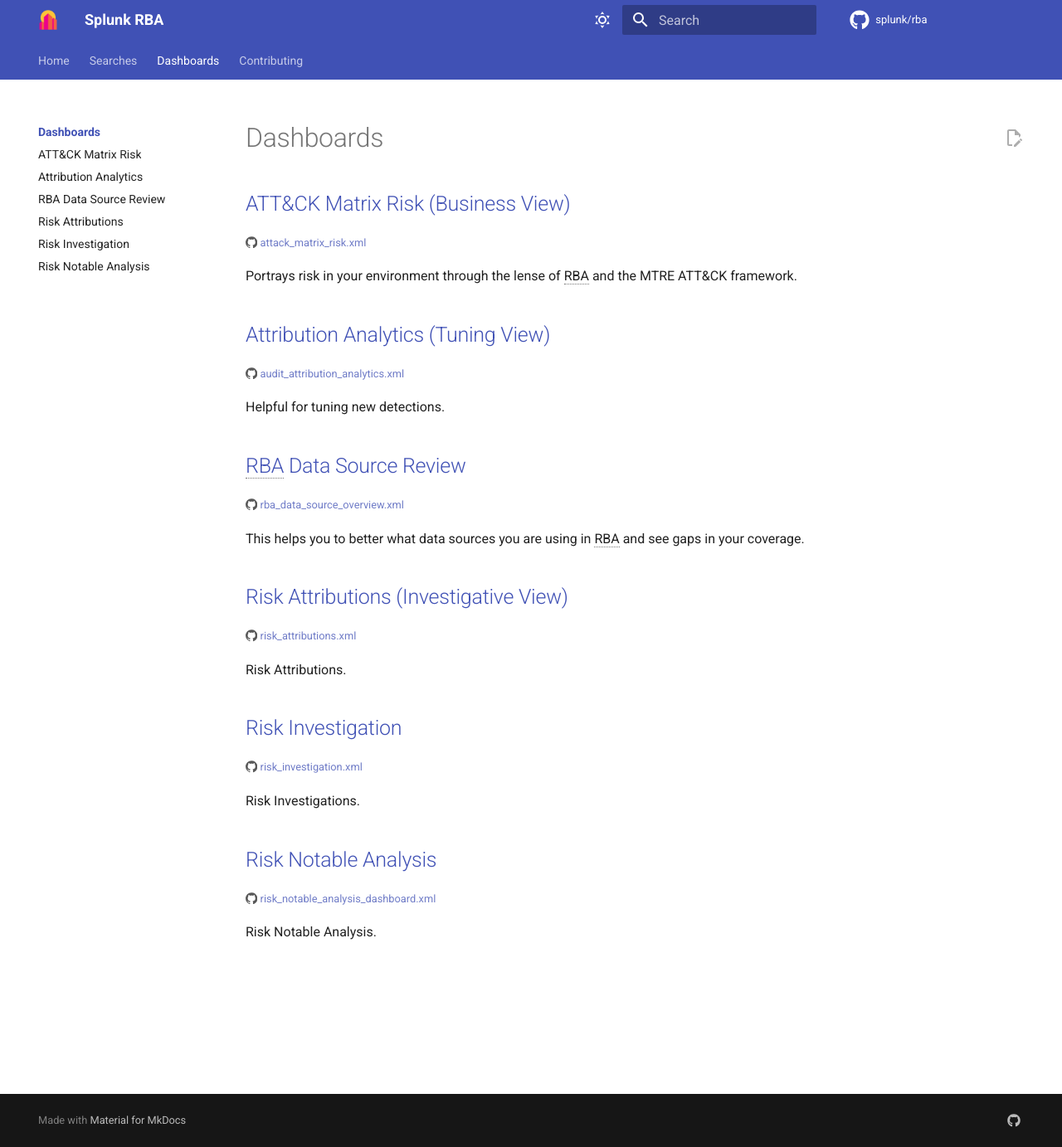
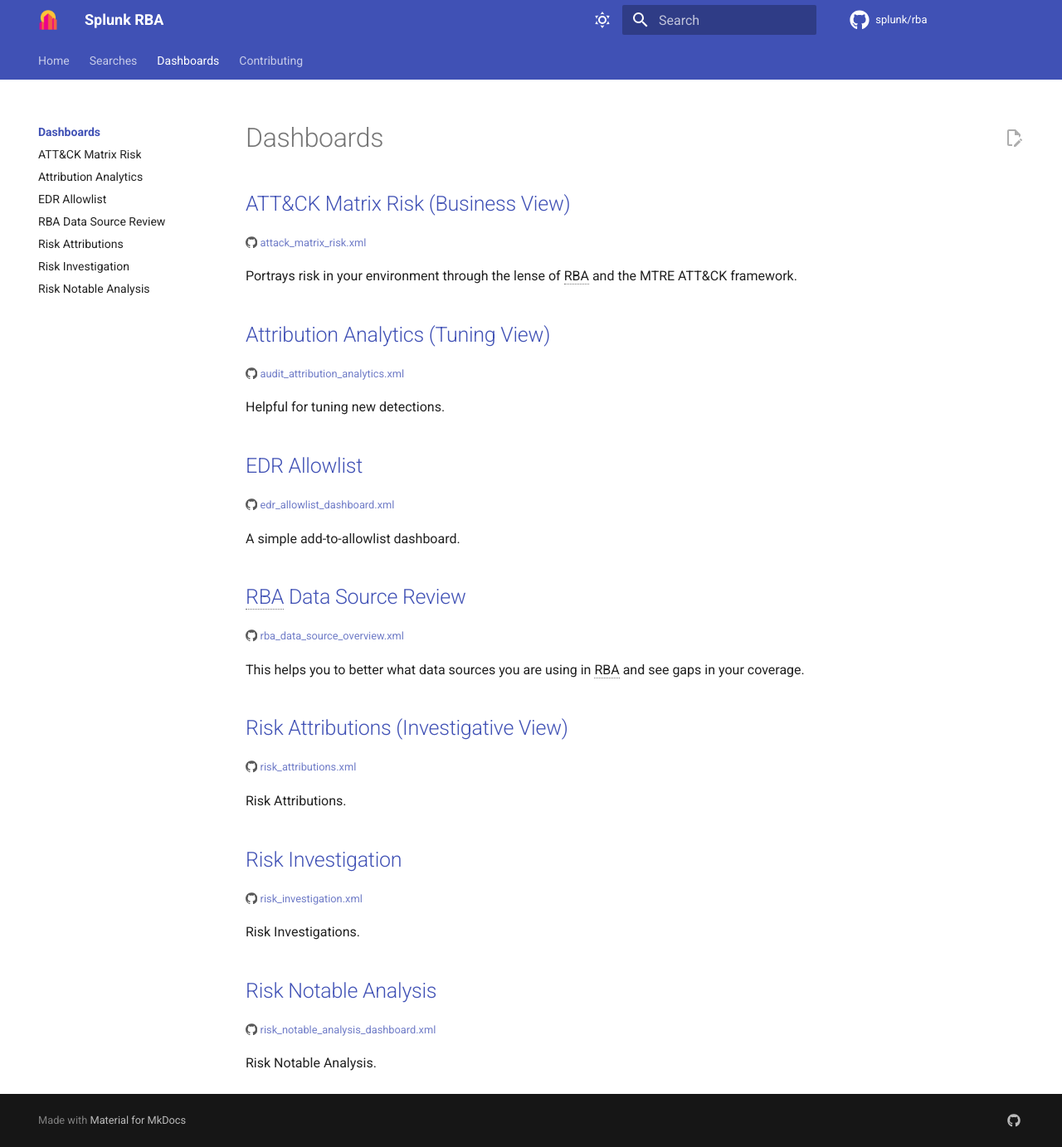
Before and after one commit to splunk/rba, an MkDocs documentation site: the page built from docs/dashboards/index.md, in a window 1280 px wide and 1383 px high. Shown: the whole window at 83% size. Built offline with MkDocs 1.6.1 and Material for MkDocs 9.7.7, drawn with Linux system fonts in a browser that asks for light colours; comment, search, counter and statistics services are not loaded.

Commit message:
added EDR allowlist dashboard example
Signed-off-by: Zachary Christensen <zchristensen@splunk.com>

```diff
--- a/docs/dashboards/index.md
+++ b/docs/dashboards/index.md
@@ -11,6 +11,12 @@
 <small>:simple-github: [audit_attribution_analytics.xml](https://github.com/splunk/rba/blob/main/dashboards/audit_attribution_analytics.xml){ target="_blank" }</small>
 
 Helpful for tuning new detections.
+
+## [EDR Allowlist](./edr_allowlist_dashboard.md)
+
+<small>:simple-github: [edr_allowlist_dashboard.xml](https://github.com/splunk/rba/blob/main/dashboards/edr_allowlist_dashboard.xml){ target="_blank" }</small>
+
+A simple add-to-allowlist dashboard.
 
 ## [RBA Data Source Review](./rba_data_source_overview.md)
 
--- a/mkdocs.yml
+++ b/mkdocs.yml
@@ -126,6 +126,7 @@
       - dashboards/index.md
       - ATT&CK Matrix Risk: dashboards/attack_matrix_risk.md
       - Attribution Analytics: dashboards/audit_attribution_analytics.md
+      - EDR Allowlist: dashboards/edr_allowlist_dashboard.md
       - RBA Data Source Review: dashboards/rba_data_source_overview.md
       - Risk Attributions: dashboards/risk_attributions.md
       - Risk Investigation: dashboards/risk_investigation.md
```
Also changed, not shown: docs/dashboards/edr_allowlist_dashboard.md (added, +7 -0 lines), docs/assets/edr_allowlist_dashboard.png (added).
